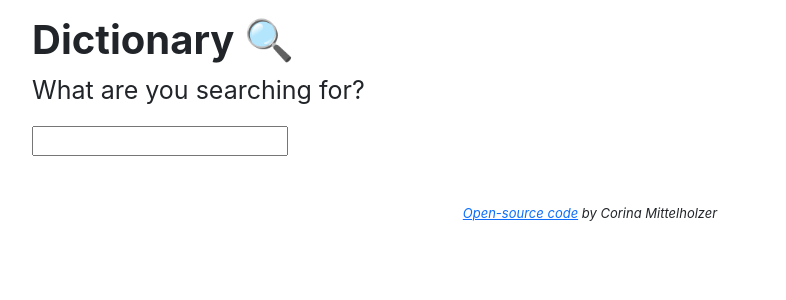
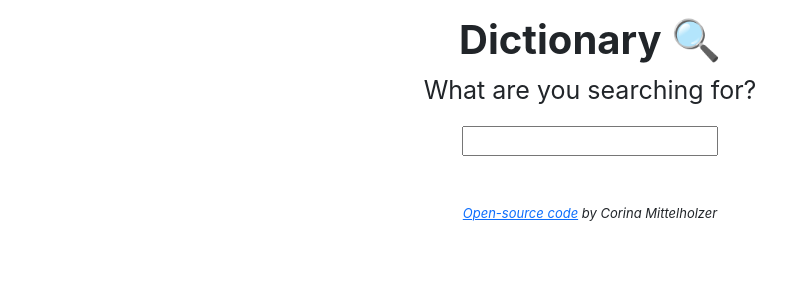
Before and after one commit to corinamittelholzer/dictionary-project, a React (Create React App) app: page / in a window 1280 px wide. Shown: the top 300 px of the page, without its empty margins (50-836 px from the left). Built offline with nearby package versions, Linux system fonts and the light colour scheme.

Commit message:
style dictionary

```diff
--- a/src/Dictionary.css
+++ b/src/Dictionary.css
@@ -1,5 +1,13 @@
+h1 {
+  text-align: center;
+}
+
+form {
+  text-align: center;
+}
 .question {
   font-size: 25px;
+  text-align: center;
 }
 
 .Synonyms {
```
